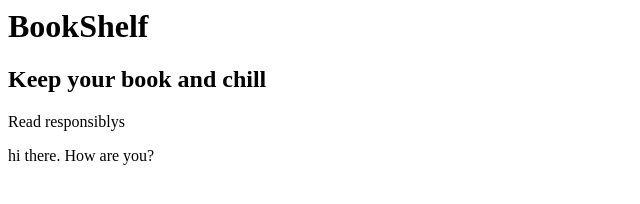
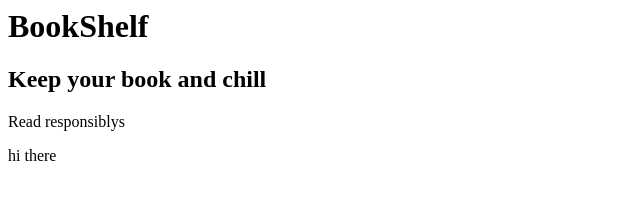
Before and after one commit to titas2003/bookself, a plain HTML site: page index.html in a window 1280 px wide. Shown: the whole page, without its empty margins (0-640 px from the left). Drawn offline with Linux system fonts and the light colour scheme.

Commit message:
stash 02

```diff
--- a/index.html
+++ b/index.html
@@ -9,7 +9,7 @@
     <h2>Keep your book and chill</h2>
     <p>Read responsiblys</p>
     <div>
-        hi there. How are you?
+        hi there
     </div>
 </body>
 </html>
```
